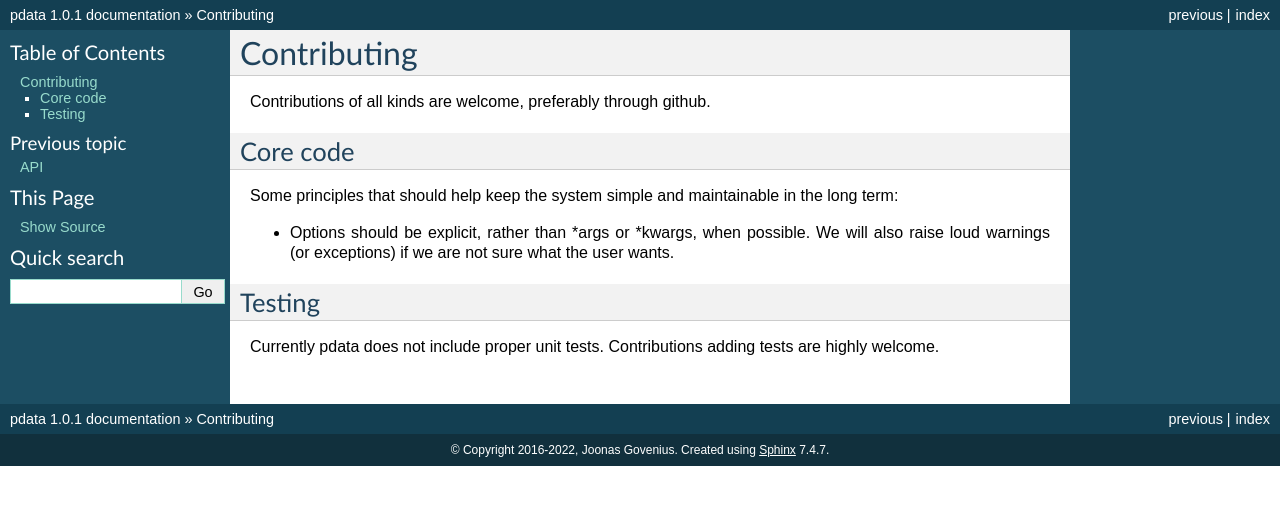
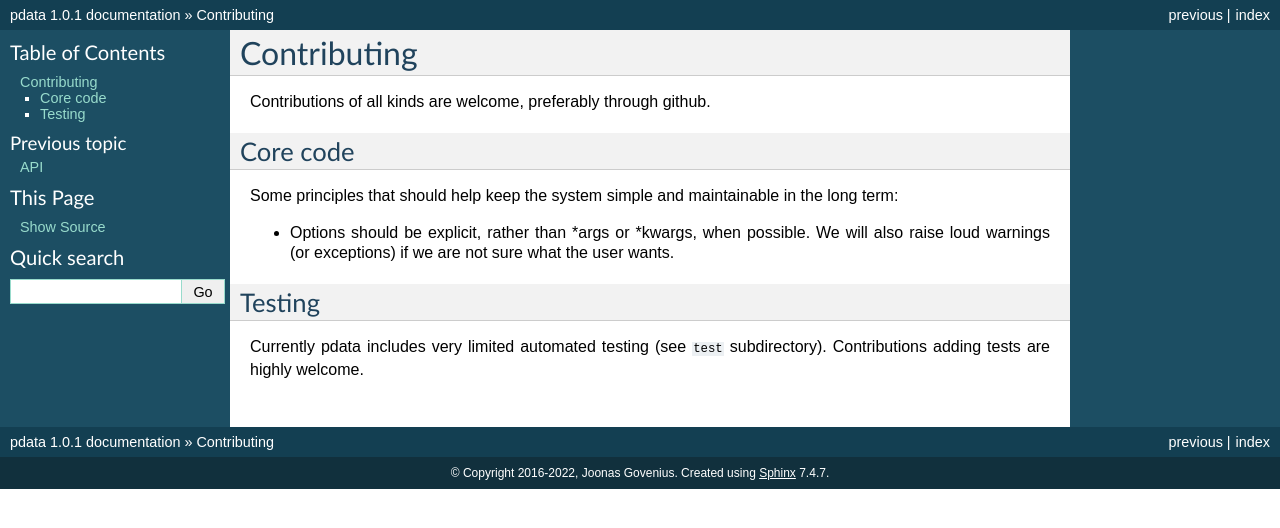
Before and after one commit to govenius/pdata, a Sphinx documentation site: the page built from docs/contributing.rst, in a window 1280 px wide. Shown: the top 528 px of the page. Built offline with Sphinx 7.4.7, drawn with Linux system fonts in a browser that asks for light colours.

Commit message:
Mention tests in docs.

```diff
--- a/docs/contributing.rst
+++ b/docs/contributing.rst
@@ -17,5 +17,6 @@ maintainable in the long term:
 Testing
 -------
 
-Currently pdata does not include proper unit tests. Contributions
-adding tests are highly welcome.
+Currently pdata includes very limited automated testing (see
+:file:`test` subdirectory). Contributions adding tests are highly
+welcome.
```
